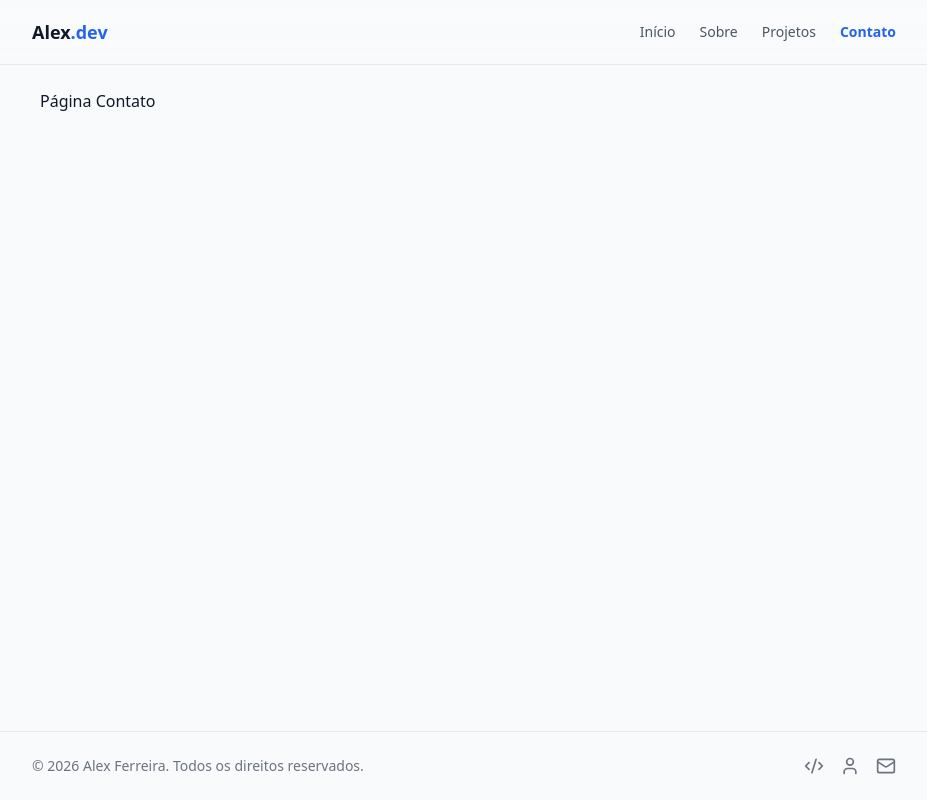
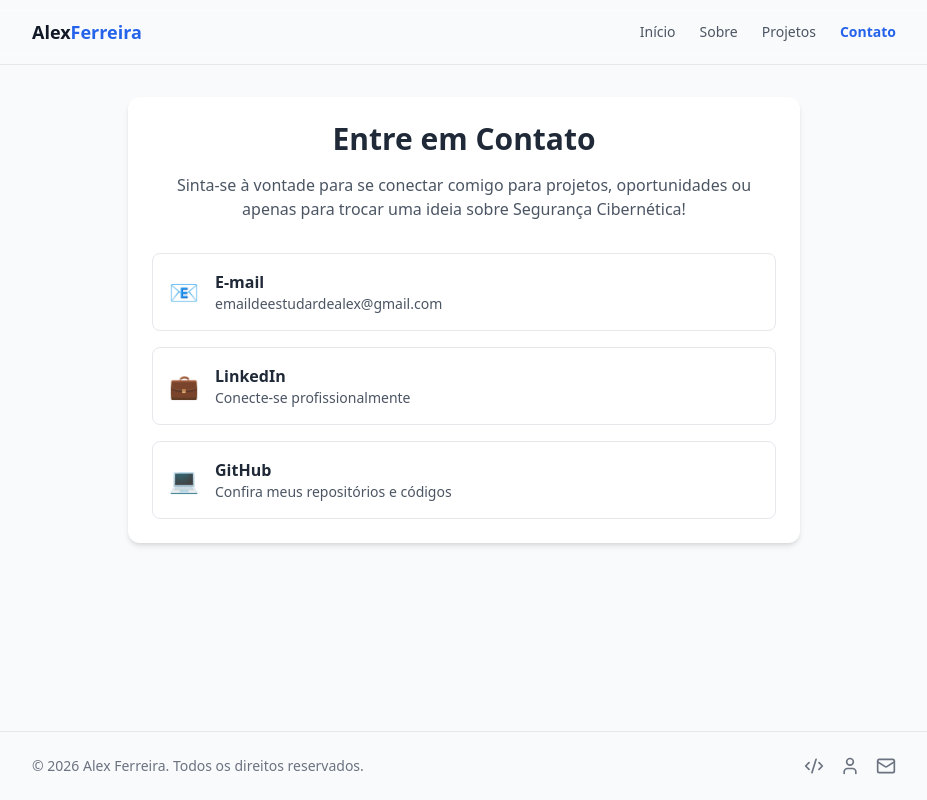
Before and after one commit to AlexFerreira1996/Portfolio, a React (Vite) app in the folder portfolio/: page /Portfolio/contact in a window 1280 px wide. Shown: the whole page, without its empty margins (176-1103 px from the left). Built offline with nearby package versions, Linux system fonts and the light colour scheme.

Commit message:
feat: altera logo do navbar e cria pagina de contato

```diff
--- a/portfolio/src/App.tsx
+++ b/portfolio/src/App.tsx
@@ -2,7 +2,8 @@ import { BrowserRouter, Routes, Route } from 'react-router-dom'
 import Navbar from './components/Navbar'
 import Footer from './components/Footer'
 import Projects from './pages/Projects'
-import About from './pages/About' // Página real importada
+import About from './pages/About'
+import Contact from './pages/Contact'
 
 function Home() {
   const habilidades = [
@@ -85,13 +86,8 @@ function Home() {
   )
 }
 
-function ContactPlaceholder() {
-  return <div className="max-w-4xl mx-auto p-6"><h2>Página Contato</h2></div>
-}
-
 export default function App() {
   return (
-    // Adicionado o basename="/Portfolio" aqui abaixo 👇
     <BrowserRouter basename="/Portfolio">
       <div className="flex flex-col min-h-screen bg-gray-50 text-gray-900">
         <Navbar />
@@ -100,8 +96,7 @@ export default function App() {
             <Route path="/" element={<Home />} />
             <Route path="/about" element={<About />} />
             <Route path="/projects" element={<Projects />} />
-            <Route path="/contact" element={<ContactPlaceholder />} />
-            {/* Rota Coringa adicionada aqui abaixo 👇 */}
+            <Route path="/contact" element={<Contact />} />
             <Route path="*" element={<Home />} />
           </Routes>
         </div>
--- a/portfolio/src/components/Navbar.tsx
+++ b/portfolio/src/components/Navbar.tsx
@@ -12,7 +12,7 @@ export default function Navbar() {
     <header className="sticky top-0 z-50 w-full border-b bg-background/95 backdrop-blur">
       <div className="container flex h-16 max-w-4xl items-center justify-between px-4 mx-auto">
         <NavLink to="/" className="font-bold text-lg hover:opacity-80 transition">
-          Alex<span className="text-blue-600">.dev</span>
+          Alex<span className="text-blue-600">Ferreira</span>
         </NavLink>
 
         <nav className="flex gap-6">
--- a/portfolio/src/pages/Contact.tsx
+++ b/portfolio/src/pages/Contact.tsx
@@ -1,88 +1,20 @@
-import { Mail, User, Code2, Send } from 'lucide-react'
+export default function Contact() {
+  return (
+    <main className="max-w-2xl mx-auto p-6 my-8 bg-white shadow-md rounded-xl">
+      <h1 className="text-3xl font-bold mb-4 text-gray-800 text-center">Entre em Contato</h1>
+      <p className="text-gray-600 text-center mb-8">
+        Sinta-se à vontade para se conectar comigo para projetos, oportunidades ou apenas para trocar uma ideia sobre Segurança Cibernética!
+      </p>
 
-export default function Contact() {
-  const handleSubmit = (e: React.FormEvent<HTMLFormElement>) => {
-    e.preventDefault()
-    alert('Mensagem enviada com sucesso! (Modo de demonstração)')
-  }
-
-  return (
-    <section className="container max-w-4xl mx-auto px-4 py-10">
-      <div className="mb-8">
-        <h1 className="text-3xl font-bold tracking-tight">Entre em Contato</h1>
-        <p className="text-gray-600 mt-2">
-          Tem alguma proposta de projeto, oportunidade de TI/Segurança Cibernética ou quer conversar? Envie uma mensagem!
-        </p>
-      </div>
-
-      <div className="grid grid-cols-1 md:grid-cols-2 gap-8">
-        {/* Formulário de Mensagem Direta */}
-        <div className="bg-white border rounded-xl p-6 shadow-sm">
-          <h2 className="text-xl font-semibold mb-4">Enviar Mensagem</h2>
-          <form onSubmit={handleSubmit} className="space-y-4">
-            <div>
-              <label htmlFor="name" className="block text-sm font-medium text-gray-700 mb-1">
-                Nome
-              </label>
-              <input
-                type="text"
-                id="name"
-                required
-                placeholder="Seu nome"
-                className="w-full px-3 py-2 border rounded-lg focus:outline-none focus:ring-2 focus:ring-blue-600 text-sm"
-              />
-            </div>
-
-            <div>
-              <label htmlFor="email" className="block text-sm font-medium text-gray-700 mb-1">
-                E-mail
-              </label>
-              <input
-                type="email"
-                id="email"
-                required
-                placeholder="seu.email@exemplo.com"
-                className="w-full px-3 py-2 border rounded-lg focus:outline-none focus:ring-2 focus:ring-blue-600 text-sm"
-              />
-            </div>
-
-            <div>
-              <label htmlFor="message" className="block text-sm font-medium text-gray-700 mb-1">
-                Mensagem
-              </label>
-              <textarea
-                id="message"
-                rows={4}
-                required
-                placeholder="Como posso te ajudar?"
-                className="w-full px-3 py-2 border rounded-lg focus:outline-none focus:ring-2 focus:ring-blue-600 text-sm resize-none"
-              ></textarea>
-            </div>
-
-            <button
-              type="submit"
-              className="w-full bg-blue-600 text-white font-medium py-2 px-4 rounded-lg hover:bg-blue-700 transition flex items-center justify-center gap-2 text-sm"
-            >
-              <Send className="h-4 w-4" /> Enviar Mensagem
-            </button>
-          </form>
-        </div>
-
-        {/* Canais Diretos */}
-        <div className="flex flex-col justify-between space-y-4">
-          <div className="bg-white border rounded-xl p-6 shadow-sm space-y-4">
-            <h2 className="text-xl font-semibold mb-2">Canais de Contato</h2>
-
+      <div className="space-y-4">
         <a
           href="mailto:emaildeestudardealex@gmail.com"
-              className="flex items-center gap-3 p-3 rounded-lg border hover:bg-blue-50/50 transition text-gray-700 hover:text-blue-600"
+          className="flex items-center gap-4 p-4 border rounded-lg hover:bg-blue-50 hover:border-blue-300 transition"
         >
-              <div className="p-2 bg-blue-50 rounded-md text-blue-600">
-                <Mail className="h-5 w-5" />
-              </div>
+          <span className="text-2xl">📧</span>
           <div>
-                <p className="text-xs text-gray-500">E-mail Direto</p>
-                <p className="text-sm font-medium">emaildeestudardealex@gmail.com</p>
+            <h3 className="font-semibold text-gray-800">E-mail</h3>
+            <p className="text-sm text-gray-600">emaildeestudardealex@gmail.com</p>
           </div>
         </a>
 
@@ -90,38 +22,28 @@ export default function Contact() {
           href="https://linkedin.com"
           target="_blank"
           rel="noopener noreferrer"
-              className="flex items-center gap-3 p-3 rounded-lg border hover:bg-blue-50/50 transition text-gray-700 hover:text-blue-600"
+          className="flex items-center gap-4 p-4 border rounded-lg hover:bg-blue-50 hover:border-blue-300 transition"
         >
-              <div className="p-2 bg-blue-50 rounded-md text-blue-600">
-                <User className="h-5 w-5" />
-              </div>
+          <span className="text-2xl">💼</span>
           <div>
-                <p className="text-xs text-gray-500">Rede Profissional</p>
-                <p className="text-sm font-medium">LinkedIn</p>
+            <h3 className="font-semibold text-gray-800">LinkedIn</h3>
+            <p className="text-sm text-gray-600">Conecte-se profissionalmente</p>
           </div>
         </a>
 
         <a
-              href="https://github.com"
+          href="https://github.com/alexferreira1996"
           target="_blank"
           rel="noopener noreferrer"
-              className="flex items-center gap-3 p-3 rounded-lg border hover:bg-blue-50/50 transition text-gray-700 hover:text-blue-600"
+          className="flex items-center gap-4 p-4 border rounded-lg hover:bg-blue-50 hover:border-blue-300 transition"
         >
-              <div className="p-2 bg-blue-50 rounded-md text-blue-600">
-                <Code2 className="h-5 w-5" />
-              </div>
+          <span className="text-2xl">💻</span>
           <div>
-                <p className="text-xs text-gray-500">Repositórios de Código</p>
-                <p className="text-sm font-medium">GitHub</p>
+            <h3 className="font-semibold text-gray-800">GitHub</h3>
+            <p className="text-sm text-gray-600">Confira meus repositórios e códigos</p>
           </div>
         </a>
       </div>
-
-          <div className="bg-gray-100 rounded-xl p-4 text-xs text-gray-600 leading-relaxed">
-            💡 <strong>Nota:</strong> Atualmente estou aberto a novos desafios na área de TI, Suporte Técnico, Redes e Segurança Cibernética.
-          </div>
-        </div>
-      </div>
-    </section>
-  )
+    </main>
+  );
 }
```
Lines whose indentation alone changed are shown as unchanged.
